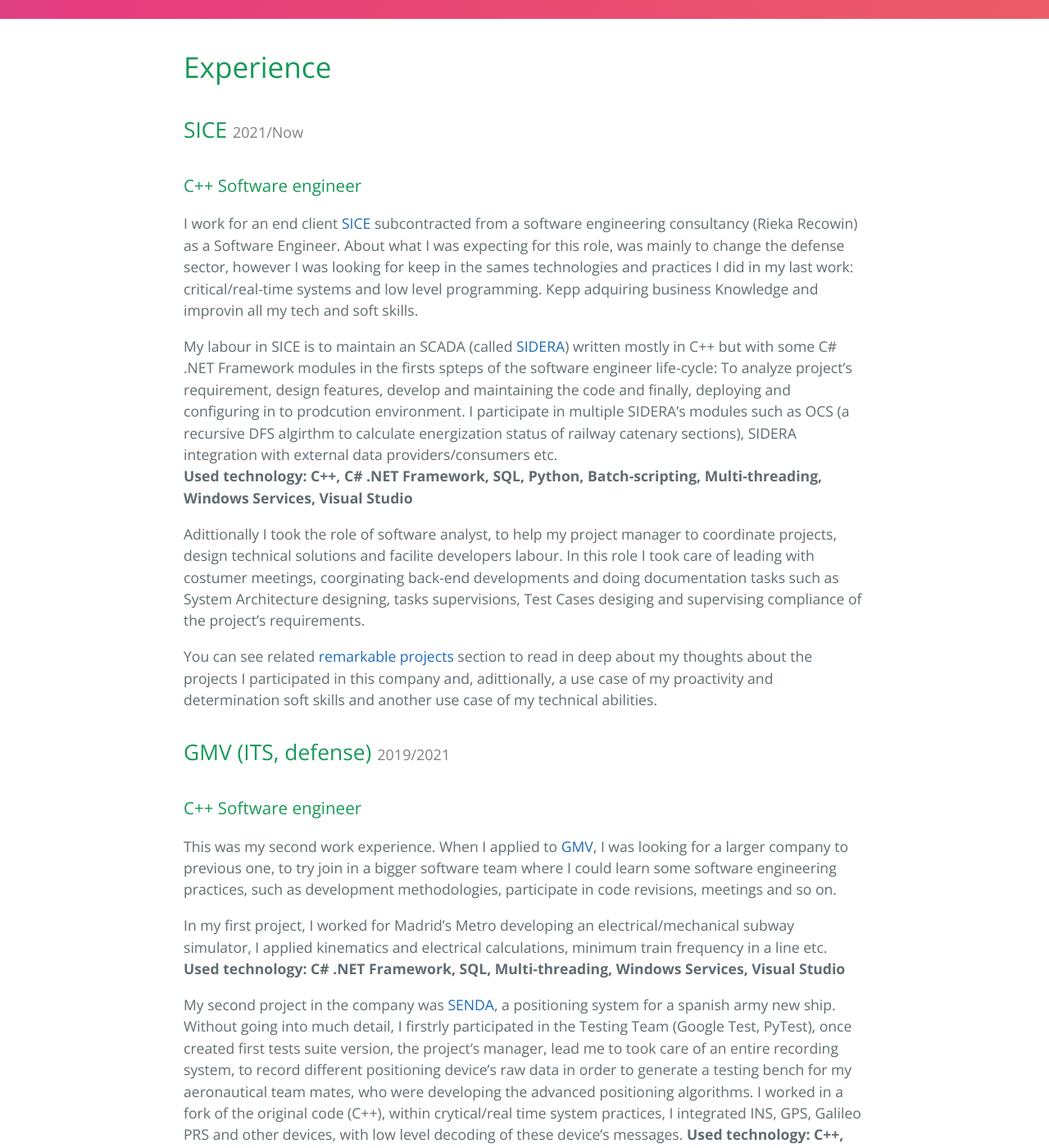
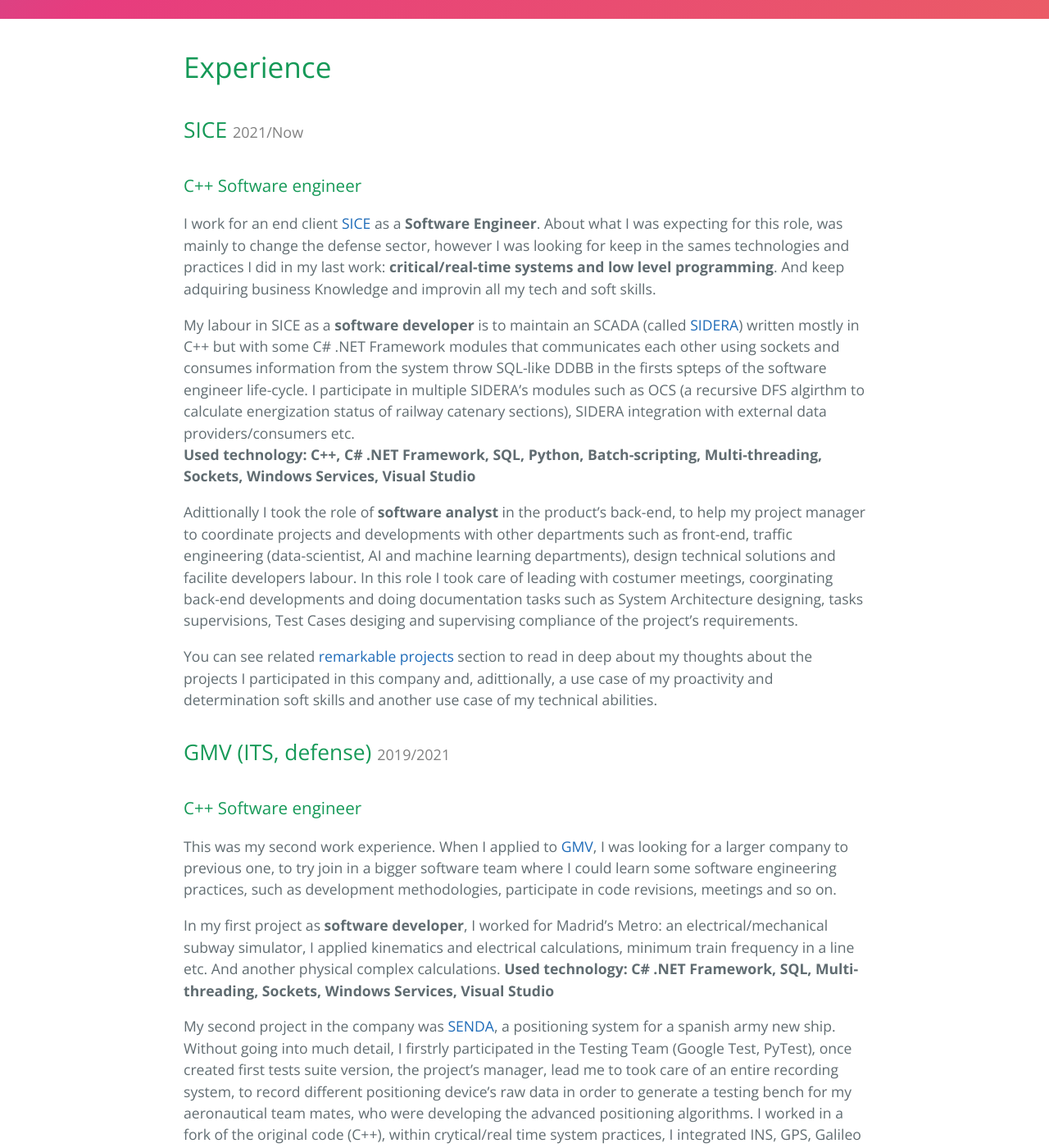
Before and after one commit to Carlosmape/carlosmape.github.io, a Jekyll site: the page built from career/index.md, in a window 1280 px wide and 1400 px high, scrolled down 360 px. Shown: the whole window at 82% size. Built offline with Jekyll 4.4.1, drawn with Linux system fonts in a browser that asks for light colours; some of the changed text lies outside the part shown.

Commit message:
Added and reviewed content

```diff
--- a/career/index.md
+++ b/career/index.md
@@ -8,12 +8,12 @@
 
 ## SICE <span class="date">2021/Now</span>
 ### C++ Software engineer
-I work for an end client [SICE](https://www.sice.com/) subcontracted from a software engineering consultancy (Rieka Recowin) as a Software Engineer. About what I was expecting for this role, was mainly to change the defense sector, however I was looking for keep in the sames technologies and practices I did in my last work: critical/real-time systems and low level programming. Kepp adquiring business Knowledge and improvin all my tech and soft skills.
+I work for an end client [SICE](https://www.sice.com/) as a **Software Engineer**. About what I was expecting for this role, was mainly to change the defense sector, however I was looking for keep in the sames technologies and practices I did in my last work: **critical/real-time systems and low level programming**. And keep adquiring business Knowledge and improvin all my tech and soft skills.
 
-My labour in SICE is to maintain an SCADA (called [SIDERA](https://www.sice.com/en/video/sidera-general-overview)) written mostly in C++ but with some C# .NET Framework modules in the firsts spteps of the software engineer life-cycle: To analyze project's requirement, design features, develop and maintaining the code and finally, deploying and configuring in to prodcution environment. I participate in multiple SIDERA's modules such as OCS (a recursive DFS algirthm to calculate energization status of railway catenary sections), SIDERA integration with external data providers/consumers etc.
-**Used technology: C++, C# .NET Framework, SQL, Python, Batch-scripting, Multi-threading, Windows Services, Visual Studio**
+My labour in SICE as a **software developer** is to maintain an SCADA (called [SIDERA](https://www.sice.com/en/video/sidera-general-overview)) written mostly in C++ but with some C# .NET Framework modules that communicates each other using sockets and consumes information from the system throw SQL-like DDBB in the firsts spteps of the software engineer life-cycle. I participate in multiple SIDERA's modules such as OCS (a recursive DFS algirthm to calculate energization status of railway catenary sections), SIDERA integration with external data providers/consumers etc.
+**Used technology: C++, C# .NET Framework, SQL, Python, Batch-scripting, Multi-threading, Sockets, Windows Services, Visual Studio**
 
-Adittionally I took the role of software analyst, to help my project manager to coordinate projects, design technical solutions and facilite developers labour. In this role I took care of leading with costumer meetings, coorginating back-end developments and doing documentation tasks such as System Architecture designing, tasks supervisions, Test Cases desiging and supervising compliance of the project's requirements.
+Adittionally I took the role of **software analyst** in the product's back-end, to help my project manager to coordinate projects and developments with other departments such as front-end, traffic engineering (data-scientist, AI and machine learning departments), design technical solutions and facilite developers labour. In this role I took care of leading with costumer meetings, coorginating back-end developments and doing documentation tasks such as System Architecture designing, tasks supervisions, Test Cases desiging and supervising compliance of the project's requirements.
 
 You can see related [remarkable projects](/projects/sidera) section to read in deep about my thoughts about the projects I participated in this company and, adittionally, a use case of my proactivity and determination soft skills and another use case of my technical abilities.
 
@@ -21,21 +21,21 @@
 ### C++ Software engineer
 This was my second work experience. When I applied to [GMV](https://www.gmv.com/), I was looking for a larger company to previous one, to try join in a bigger software team where I could learn some software engineering practices, such as development methodologies, participate in code revisions, meetings and so on.
 
-In my first project, I worked for Madrid's Metro developing an electrical/mechanical subway simulator, I applied kinematics and electrical calculations, minimum train frequency in a line etc.
-**Used technology: C# .NET Framework, SQL, Multi-threading, Windows Services, Visual Studio**
+In my first project as **software developer**, I worked for Madrid's Metro: an electrical/mechanical subway simulator, I applied kinematics and electrical calculations, minimum train frequency in a line etc. And another physical complex calculations.
+**Used technology: C# .NET Framework, SQL, Multi-threading, Sockets, Windows Services, Visual Studio**
 
 My second project in the company was [SENDA](https://www.gmv.com/en-es/products/defense-and-security/senda), a positioning system for a spanish army new ship. Without going into much detail, I firstrly participated in the Testing Team (Google Test, PyTest), once created first tests suite version, the project's manager, lead me to took care of an entire recording system, to record different positioning device's raw data in order to generate a testing bench for my aeronautical team mates, who were developing the advanced positioning algorithms. I worked in a fork of the original code (C++), within crytical/real time system practices, I integrated INS, GPS, Galileo PRS and other devices, with low level decoding of these device's messages.
-**Used technology: C++, Python, Bash-scripting, Linux Daemons, Eclipse, Oscilloscope**
+**Used technology: C++, Python, Bash-scripting, Cross-platform compilers (Make/CMake), Linux Daemons, Eclipse, Oscilloscope**
 
 
 ## InfoGestión (business management software) <span class="date">2017/2019</span>
 ### C++ Software Engineer
 This was my very first work experience. Just recently finished my Informatics Degree, I was lookng for a little company, to learn the basics of a business and where I could develop some applications that could be used by someone. Then I joined to [Infogestión SLU](https://www.infogestionslu.com/)
 
-In this company I worked as Full Stack Software Engineer learning all the software product lyfe-cycle. As a [SAGE's](https://www.sage.com/) partner I mainly development of some SAGE 50 plugins adjusting to the needs of our costumers.
+In this company I worked as **Full Stack Software Engineer** learning all the software product lyfe-cycle. As a [SAGE's](https://www.sage.com/) partner I mainly development of some SAGE 50 plugins adjusting to the needs of our costumers.
 **Used technology: C# .NET Framework, SQL**
 
-Secondly I designed and implemented another .NET desktop applications related to that ERP where I could practice with multithreading, window services and SQL queries optimizations.In both tasks I learned to lead with costumers trying to traduce their petitions to software requirements.
+Secondly I designed and implemented another .NET desktop applications related to that ERP where I could practice with multithreading, window services and SQL queries optimizations.In both tasks I learned to lead with costumers trying to traduce their needs to software requirements.
 **Used technology: C# .NET Framework, Windows Services, SQL**
 
 In the background I helped to maintain an own product, a CMMS (Computerized Maintenance Management Sofware) called [Nadilux](https://www.nadilux.com/) written in ASP/NET. I could work with customer information terminals and bluetooth printers.
```
Also changed, not shown: _posts/2022-11-12-GODOT-Engine.md (added, +9 -0 lines), projects/index.md (+13 -9 lines), projects/lorengine.md (added, +20 -0 lines), projects/senda.md (+6 -1 lines), projects/sidera.md (+2 -2 lines), README.md.
